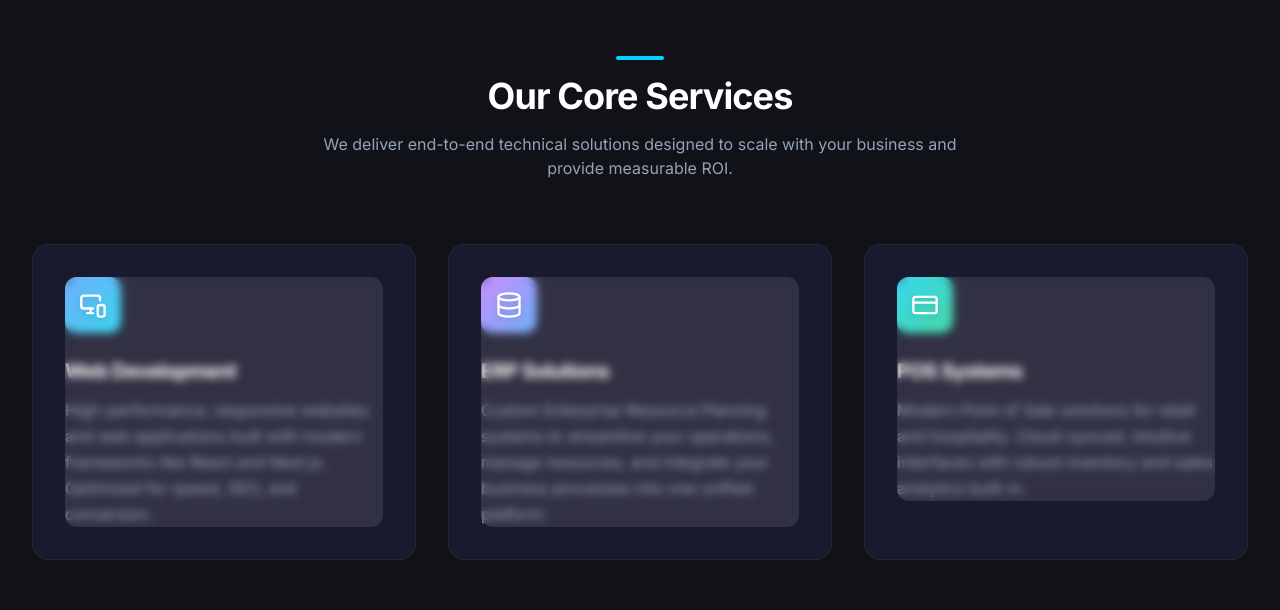
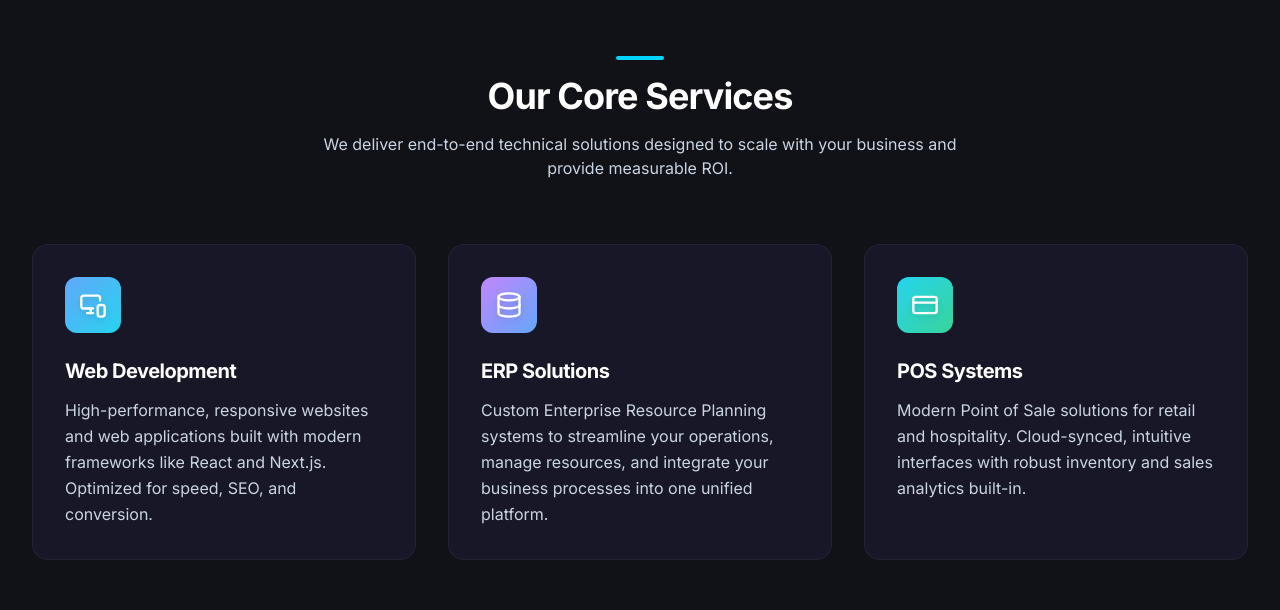
Before and after one commit to yasithbimsarag/coders.lk, a React (Vite) app: page / in a window 1280 px wide. Shown: the part 840-1450 px from the top of the page. Built offline with nearby package versions, Linux system fonts and the light colour scheme.

Commit message:
text blur issue

```diff
--- a/src/components/Services.tsx
+++ b/src/components/Services.tsx
@@ -3,8 +3,9 @@ import { motion } from 'framer-motion';
 import {
   MonitorSmartphoneIcon,
   DatabaseIcon,
-  CreditCardIcon } from
-'lucide-react';
+  CreditCardIcon
+} from 'lucide-react';
+
 const services = [
   {
     title: 'Web Development',
@@ -26,100 +27,81 @@ const services = [
       'Modern Point of Sale solutions for retail and hospitality. Cloud-synced, intuitive interfaces with robust inventory and sales analytics built-in.',
     icon: CreditCardIcon,
     color: 'from-cyan-400 to-emerald-400'
-}];
+  }
+];
 
 export function Services() {
   return (
     <section id="services" className="py-24 bg-background-alt relative">
       <div className="max-w-7xl mx-auto px-4 sm:px-6 lg:px-8">
+
+        {/* Heading */}
         <div className="text-center mb-16">
           <motion.div
-            initial={{
-              opacity: 0,
-              y: 20
-            }}
-            whileInView={{
-              opacity: 1,
-              y: 0
-            }}
-            viewport={{
-              once: true,
-              margin: '-100px'
-            }}
-            className="inline-block mb-4">
-
+            initial={{ opacity: 0, y: 20 }}
+            whileInView={{ opacity: 1, y: 0 }}
+            viewport={{ once: true, margin: '-100px' }}
+            className="inline-block mb-4"
+          >
             <div className="h-1 w-12 bg-accent-primary rounded-full mx-auto mb-4"></div>
             <h2 className="text-3xl md:text-4xl font-bold text-white">
               Our Core Services
             </h2>
           </motion.div>
+
           <motion.p
-            initial={{
-              opacity: 0,
-              y: 20
-            }}
-            whileInView={{
-              opacity: 1,
-              y: 0
-            }}
-            viewport={{
-              once: true,
-              margin: '-100px'
-            }}
-            transition={{
-              delay: 0.1
-            }}
-            className="text-slate-400 max-w-2xl mx-auto">
-
+            initial={{ opacity: 0, y: 20 }}
+            whileInView={{ opacity: 1, y: 0 }}
+            viewport={{ once: true, margin: '-100px' }}
+            transition={{ delay: 0.1 }}
+            className="text-slate-300 max-w-2xl mx-auto"
+          >
             We deliver end-to-end technical solutions designed to scale with
             your business and provide measurable ROI.
           </motion.p>
         </div>
 
+        {/* Cards */}
         <div className="grid grid-cols-1 md:grid-cols-3 gap-8">
-          {services.map((service, index) =>
+          {services.map((service, index) => (
             <motion.div
               key={service.title}
-            initial={{
-              opacity: 0,
-              y: 30
-            }}
-            whileInView={{
-              opacity: 1,
-              y: 0
-            }}
-            viewport={{
-              once: true,
-              margin: '-50px'
-            }}
-            transition={{
-              delay: index * 0.15,
-              duration: 0.5
-            }}
-            className="group relative bg-background-card rounded-2xl p-8 border border-white/5 hover:border-accent-primary/30 transition-all duration-300 hover:-translate-y-2 hover:shadow-lg hover:shadow-accent-primary/5">
-
+              initial={{ opacity: 0, y: 30 }}
+              whileInView={{ opacity: 1, y: 0 }}
+              viewport={{ once: true, margin: '-50px' }}
+              transition={{ delay: index * 0.15, duration: 0.5 }}
+              className="group relative bg-background-card/80 rounded-2xl p-8 border border-white/5 hover:border-accent-primary/30 transition-all duration-300 hover:-translate-y-2 hover:shadow-lg hover:shadow-accent-primary/10"
+            >
+              {/* subtle hover glow */}
               <div className="absolute inset-0 bg-gradient-to-br from-white/[0.02] to-transparent rounded-2xl opacity-0 group-hover:opacity-100 transition-opacity"></div>
 
               <div className="relative z-10">
+
+                {/* Icon */}
                 <div
-                className={`w-14 h-14 rounded-xl mb-6 flex items-center justify-center bg-gradient-to-br ${service.color} bg-opacity-10`}>
+                  className={`relative w-14 h-14 rounded-xl mb-6 flex items-center justify-center bg-gradient-to-br ${service.color}`}
+                >
+                  {/* soft overlay WITHOUT blur */}
+                  <div className="absolute inset-0 bg-white/10 rounded-xl opacity-20"></div>
 
-                  <div className="absolute inset-0 bg-white/10 rounded-xl backdrop-blur-sm"></div>
                   <service.icon className="w-7 h-7 text-white relative z-10 drop-shadow-md" />
                 </div>
 
+                {/* Title */}
                 <h3 className="text-xl font-bold text-white mb-3 group-hover:text-accent-primary transition-colors">
                   {service.title}
                 </h3>
 
-                <p className="text-slate-400 leading-relaxed">
+                {/* Description */}
+                <p className="text-slate-300 leading-relaxed">
                   {service.description}
                 </p>
               </div>
             </motion.div>
-          )}
+          ))}
         </div>
+
       </div>
-    </section>);
-
+    </section>
+  );
 }
```
Lines whose indentation alone changed are shown as unchanged.
